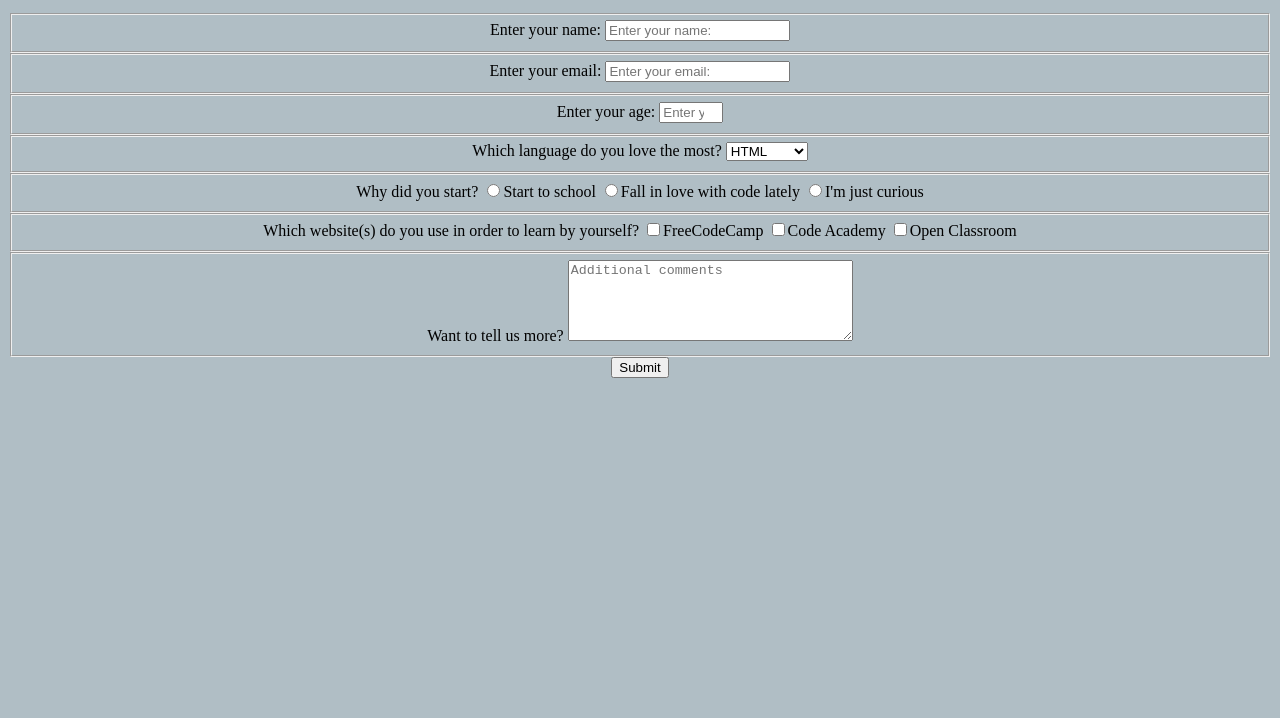
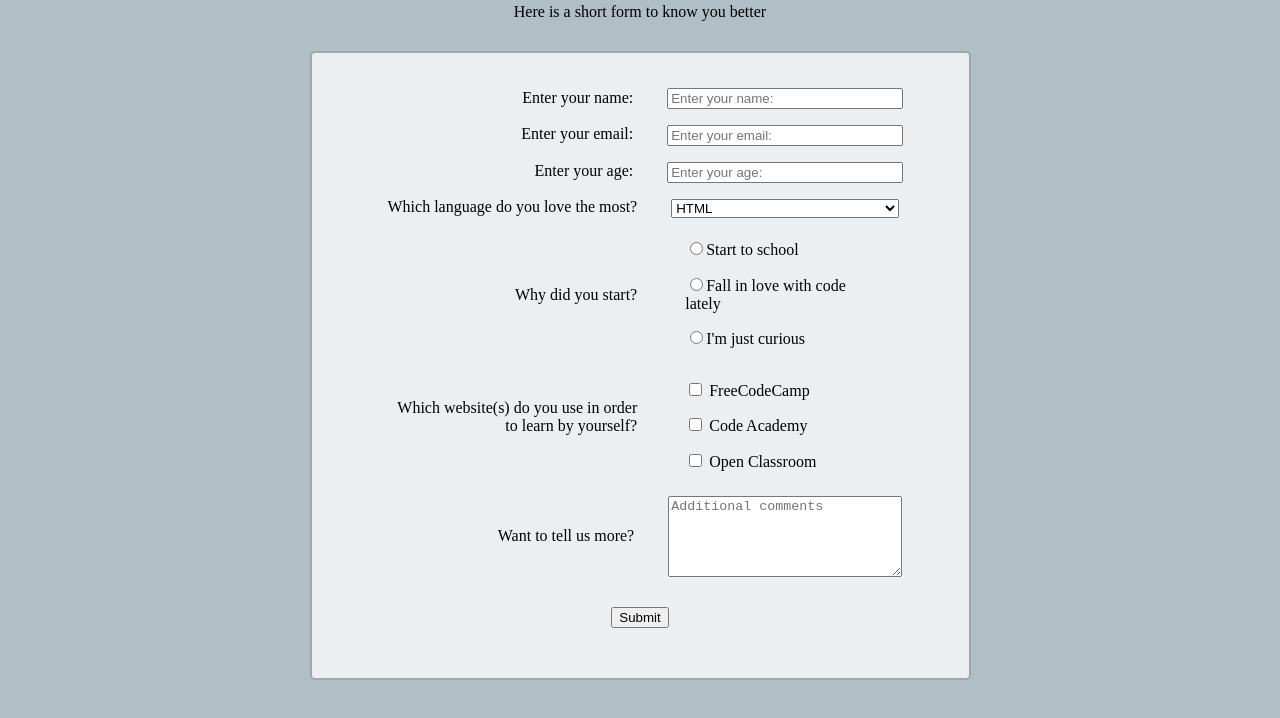
Before and after one commit to aureliavacher/FCC_certif2, a plain HTML site: page index.html in a window 1280 px wide. Shown: the part 101-819 px from the top of the page. Drawn offline with Linux system fonts and the light colour scheme.

Commit message:
style ok

```diff
--- a/index.html
+++ b/index.html
@@ -1,30 +1,4 @@
 <!DOCTYPE html>
-
-<!--
-
-You can use HTML, JavaScript, and CSS to complete this project.
-You can use Bootstrap or SASS if you choose.
-
-User Story #1: ok
-User Story #2: ok
-User Story #3: ok
-User Story #4: ok
-User Story #5: ok
-User Story #6: ok
-User Story #7: ok
-User Story #8: ok
-User Story #9: ok
-User Story #10: ok
-User Story #11: ok
-User Story #12: ok
-User Story #13: ok
-User Story #14: ok
-User Story #15: ok
-User Story #16: ok
-
--->
-
-
 <html>
     <head>
         <meta charset="utf-8" />
@@ -36,23 +10,23 @@ User Story #16: ok
         <h1 id="title">Survey Form</h1>
         <section id='form'>
             <p id="description">Here is a short form to know you better</p>
-        </section>
             <form action="" method="get" id="survey-form">
                 <fieldset>
-                <label for="name" id="name-label">Enter your name: </label>
-                <input type="text" name="name" id="name" placeholder='Enter your name:' required>
+                    <label for="name" id="name-label" class="column1">Enter your name: </label>
+                    <input type="text" name="name" id="name" class="column2" placeholder='Enter your name:' required>
                 </fieldset>
                 <fieldset>
-                <label for="email" id="email-label">Enter your email: </label>
-                <input type="email" name="email" id="email" placeholder='Enter your email:' required>
+                    <label for="email" id="email-label" class="column1">Enter your email: </label>
+                    <input type="email" name="email" id="email" class="column2" placeholder='Enter your email:' required>
                 </fieldset>
                 <fieldset>
-                <label for="age" id="number-label">Enter your age: </label>
-                <input type="number" name="age" id="number"  min="1" max="125" placeholder='Enter your age:' required>
+                    <label for="age" id="number-label" class="column1">Enter your age: </label>
+                    <input type="number" name="age" id="number" class="column2" min="1" max="125" placeholder='Enter your age:' required>
                 </fieldset>
                 <fieldset>
-                <label for="language">Which language do you love the most?</label>
-                <select id="dropdown">
+                    <label for="language" class="column1">Which language do you love the most?</label>
+                    <select id="dropdown" class="column2">
+                        <option disabled='' value=''>Select an option</option>
                         <option value="HTML">HTML</option>
                         <option value="CSS">CSS</option>
                         <option value="Javascript">Javascript</option>
@@ -60,24 +34,43 @@ User Story #16: ok
                     </select>
                 </fieldset>
                 <fieldset>
-                <label for="reason">Why did you start?</label>
+                    <label for="reason" class="column1">Why did you start?</label>
+                    <div class="column2">
+                        <fieldset>
                             <input type="radio" name='reason' value="reason1"><label for="reason1">Start to school</label>
+                        </fieldset>
+                        <fieldset>
                             <input type="radio" name='reason' value="reason2"><label for="reason2">Fall in love with code lately</label>
+                        </fieldset>
+                        <fieldset>
                             <input type="radio" name='reason' value="reason3"><label for="reason3">I'm just curious</label>
                         </fieldset>
-            <fieldset>
-                <label for="website">Which website(s) do you use in order to learn by yourself?</label>
-                <input type="checkbox" name="website" value='FreeCodeCamp' ><label for="">FreeCodeCamp</label>
-                <input type="checkbox" name="website" value='Academy' ><label for="">Code Academy</label>
-                <input type="checkbox" name="website" value='Open Classroom' ><label for="">Open Classroom</label>
+                    </div>
                 </fieldset>
                 <fieldset>
-                <label for="comments">Want to tell us more?</label>
-                <textarea name="comments"
+                    <label for="website" class="column1">Which website(s) do you use in order to learn by yourself?</label>
+                    <div class="column2">
+                        <fieldset>
+                            <input type="checkbox" name="website" value='FreeCodeCamp' >
+                            <label for="">FreeCodeCamp</label>
+                        </fieldset>
+                        <fieldset>
+                            <input type="checkbox" name="website" value='Academy' >
+                            <label for="">Code Academy</label>
+                        </fieldset>
+                        <fieldset>
+                            <input type="checkbox" name="website" value='Open Classroom' >
+                            <label for="">Open Classroom</label>
+                        </fieldset>
+                    </div>
+                </fieldset>
+                <fieldset>
+                    <label for="comments" class="column1">Want to tell us more?</label>
+                    <textarea class="column2" name="comments"
                     rows="5" cols="33" placeholder="Additional comments"></textarea>
                 </fieldset>
                 <input type="submit" id="submit" value="Submit">
             </form>
-
+        </section>
     </body>
 </html>
--- a/styles.css
+++ b/styles.css
@@ -2,4 +2,34 @@ body, html{
     background-color: #b0bec5;
     color: black;
     text-align: center;
+    display: flex;
+    flex-direction: column;
+    align-items: center;
 }
+#survey-form{
+    border: 2px solid #9ea7aa;
+    background-color: #eceff1;
+    border-radius: 5px;
+    margin: 30px;
+    padding: 30px;
+}
+fieldset{
+    border: none;
+}
+.column1{
+    display: inline-block;
+    text-align: right;
+    width: 45%;
+    vertical-align: start;
+    margin-right: 10px;
+}
+.column2{
+    display: inline-block;
+    text-align: left;
+    width: 40%;
+    vertical-align: middle;
+    margin-left: 20px;
+}
+#submit{
+    margin: 20px;
+}
```
Lines whose indentation alone changed are shown as unchanged.
